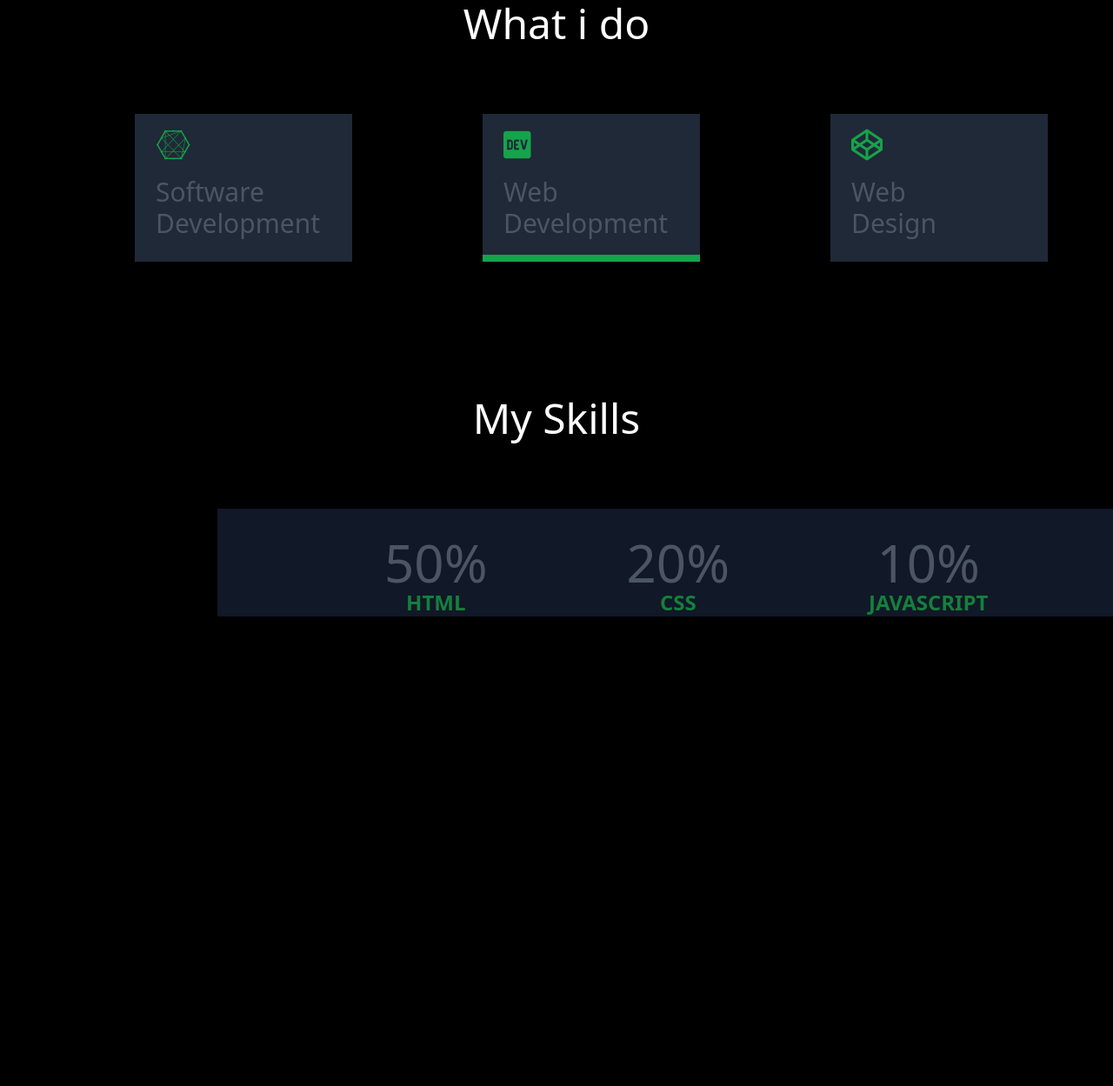
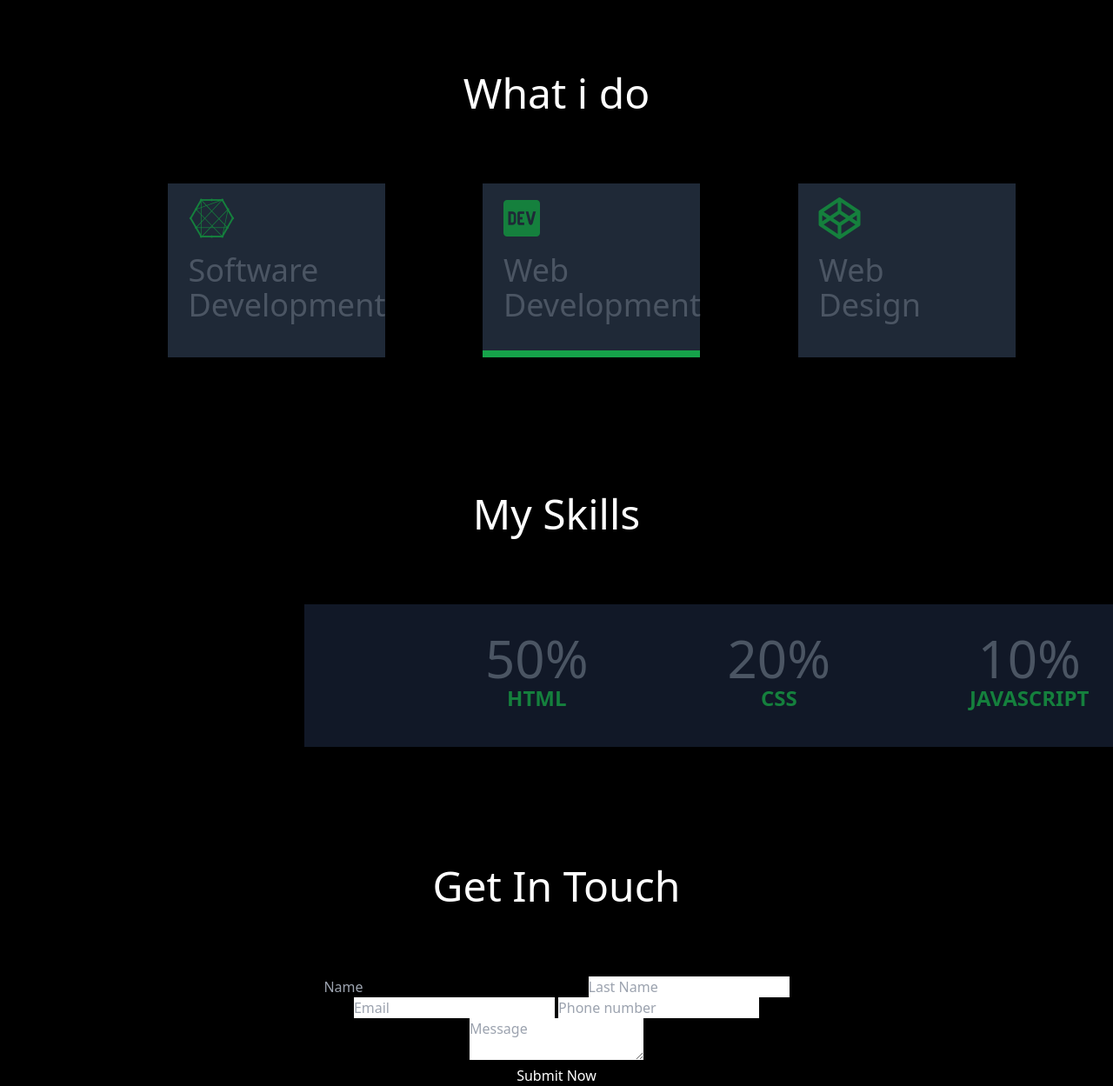
Before and after one commit to Ikram-Hsn/group7, a plain HTML site: page index.html in a window 1280 px wide. Shown: the part 1259-2508 px from the top of the page at 87% size. Before the commit the page ends 1968 px from the top, so only its background shows below. Drawn offline with nearby package versions, Linux system fonts and the light colour scheme.

Commit message:
adding  responsive

```diff
--- a/index.html
+++ b/index.html
@@ -18,7 +18,7 @@
       <a href="#"  class="hover:text-blue-600 hover:underline"> <li>Contact me</li></a>
     </ul>
     <i class="fa-solid fa-bars max-sm:flex hidden text-3xl mt-3 sm:mt-0"></i>
- </div>
+ </div> <br> <br>
  <!-- section 1 -->
   <div class=" sm:flex text-white justify-between sm:px-20">
     <div class="sm:mt-28 mt-8  px-10 sm:px-28">
@@ -36,11 +36,11 @@
    <!-- <div> -->
     <div class="text-center pt-10">
       <h1 class="text-white text-5xl pb-8">About</h1>
-      <p class="text-white sm:w-[600px] w-[370px] sm:ml-[500px] ml-3">Lorem ipsum dolor sit amet consectetur, adipisicing elit. Laudantium dignissimos repellendus, non consectetur mollitia porro fugiat nemo alias, quos debitis, amet ex molestias? Enim repellendus labore temporibus deleniti facilis dolorem!
+      <p class="text-white sm:w-[600px] w-[370px] sm:ml-[650px] ml-3">Lorem ipsum dolor sit amet consectetur, adipisicing elit. Laudantium dignissimos repellendus, non consectetur mollitia porro fugiat nemo alias, quos debitis, amet ex molestias? Enim repellendus labore temporibus deleniti facilis dolorem!
       Porro impedit qui tempora saepe fugiat corporis recusandae error sunt vitae blanditiis, laudantium similique aut. Eos iste, voluptatem ea odit consequuntur, necessitatibus ipsum odio temporibus quaerat totam sequi repellat porro.</p>
     </div>
 
-    <div  class="mt-24 sm:flex sm:gap-[100px] grid grid-cols-2 sm:ml-52 gap-4">
+    <div  class="mt-24 sm:flex sm:gap-[100px] grid grid-cols-2 sm:ml-96 gap-4">
 
       <div>
       <div class="w-16 h-16 bg-gray-800 rounded-full flex  items-center justify-center ml-14">
@@ -88,21 +88,21 @@
    <div>
     <h1 class="text-5xl text-white mt-28 pb-20 text-center">What i do</h1>
 
-    <div class="sm:flex justify-around ml-20 ">
+    <div class="sm:flex justify-evenly ml-20 ">
 
-      <div class="w-[250px] h-[170px] bg-gray-800  items-center mb-11">
-        <i class="fa-brands fa-connectdevelop text-green-600  text-4xl pb-4 ml-6 mt-4"></i>
-        <h2 class="text-gray-600 text-3xl w-[300px] ml-6">Software Development</h2>
+      <div class="w-[250px] h-[200px] bg-gray-800  items-center mb-11">
+        <i class="fa-brands fa-connectdevelop text-[#15803d]  text-5xl pb-4 ml-6 mt-4"></i>
+        <h2 class="text-gray-600 text-4xl w-[300px] ml-6">Software Development</h2>
       </div>
 
-      <div class="w-[250px] h-[170px] bg-gray-800  items-center  border-b-8 border-b-green-600 mb-11">
-        <i class="fa-brands fa-dev text-green-600  text-4xl pb-4 ml-6 mt-4"></i>
-        <h2 class="text-gray-600 text-3xl w-[200px] ml-6">Web Development</h2>
+      <div class="w-[250px] h-[200px] bg-gray-800  items-center  border-b-8 border-b-green-600 mb-11">
+        <i class="fa-brands fa-dev text-[#15803d]  text-5xl pb-4 ml-6 mt-4"></i>
+        <h2 class="text-gray-600 text-4xl w-[200px] ml-6">Web Development</h2>
       </div>
 
-      <div class="w-[250px] h-[170px] bg-gray-800  items-center mb-11">
-        <i class="fa-brands fa-codepen text-green-600  text-4xl pb-4 ml-6 mt-4"></i>
-        <h2 class="text-gray-600 text-3xl w-[100px] ml-6">Web Design</h2>
+      <div class="w-[250px] h-[200px] bg-gray-800  items-center mb-11">
+        <i class="fa-brands fa-codepen text-[#15803d]  text-5xl pb-4 ml-6 mt-4"></i>
+        <h2 class="text-gray-600 text-4xl w-[100px] ml-6">Web Design</h2>
       </div>
 
     </div>
@@ -111,26 +111,41 @@
    <!-- yahye MY SKILL -->
   <div>
     <h1 class="text-5xl text-white mt-28 pb-20 text-center">My Skills</h1>
-    <div class="bg-[#111827] flex gap-40 text-white w-[1440px]  pt-8 text-center ml-[250px]">
-      <div class="ml-48">
-        <h1 class="text-6xl text-gray-600">50%</h1>
-        <p class="text-[#15803d] font-semibold text-2xl">HTML</p>
-      </div>
+    <div class="bg-[#111827] sm:flex sm:gap-20 text-white sm:w-[1320px] w-[300px] pt-8 text-center sm:ml-[350px] ml-12 pb-10">
+      <div>
+        <h1 class="text-6xl text-gray-600 sm:ml-52">50%</h1>
+        <p class="text-[#15803d] font-semibold text-2xl sm:ml-52">HTML</p>
+      </div> <br> <br>
       <div>
         <h1 class="text-6xl text-gray-600">20%</h1>
         <p class="text-[#15803d] font-semibold text-2xl">CSS</p>
-      </div>
+      </div> <br> <br>
       <div >
         <h1 class="text-6xl text-gray-600">10%</h1>
         <p class="text-[#15803d] font-semibold text-2xl">JAVASCRIPT</p>
-      </div>
+      </div> <br> <br>
       <div>
         <h1 class="text-6xl text-gray-600">2%</h1>
         <p class="text-[#15803d] font-semibold text-2xl">PHP</p>
       </div>
     </div>
-  </div>
+  </div> <br>
 
   <!-- section of Forms -->
+  <div>
+    <h1 class="text-5xl text-white mt-28 pb-20 text-center">Get In Touch</h1>
+    <div class="text-center text-white">
+      <div>
+        <input type="text" placeholder="Name" class="sm:w-[300px] border-none bg-black outline-none border-b-2 border-gray-400 focus:border-blue-500">
+        <input type="text" placeholder="Last Name">
+      </div>
+      <div>
+        <input type="email" placeholder="Email">
+        <input type="number" placeholder="Phone number">
+      </div>
+      <textarea placeholder="Message"></textarea> <br>
+      <button>Submit Now</button>
+    </div>
+  </div>
 </body>
 </html>
```
